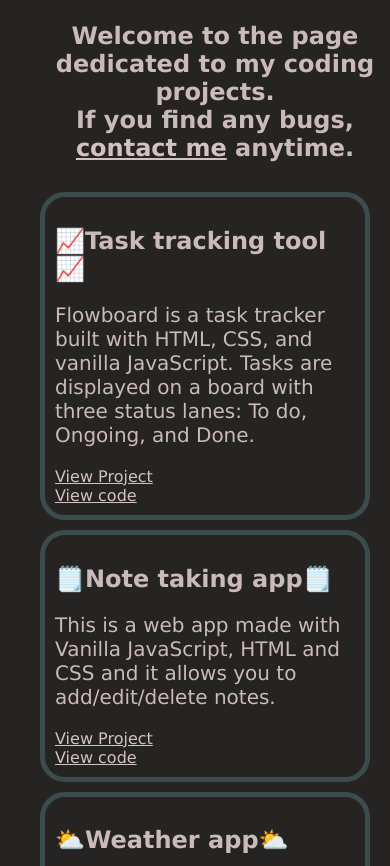
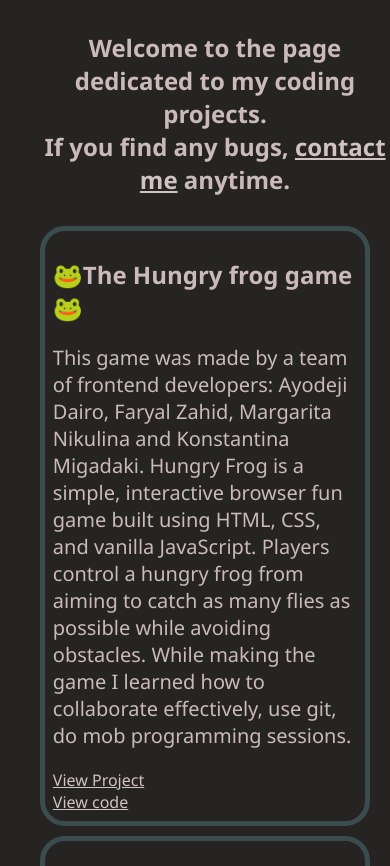
Before and after one commit to filisa/my_coding_projects, a plain HTML site: page index.html in a window 390 px wide. Shown: the part 163-1029 px from the top of the page. Drawn offline with Linux system fonts and the light colour scheme; a script that the page names is missing.

Commit message:
added two new projects!

```diff
--- a/index.html
+++ b/index.html
@@ -24,6 +24,29 @@
 		</h2>
 		<main>
 			<section id="projects">
+				<div>
+					<h2>🐸The Hungry frog game🐸</h2>
+					<p>
+						This game was made by a team of frontend developers: Ayodeji Dairo,
+						Faryal Zahid, Margarita Nikulina and Konstantina Migadaki. Hungry
+						Frog is a simple, interactive browser fun game built using HTML,
+						CSS, and vanilla JavaScript. Players control a hungry frog from
+						aiming to catch as many flies as possible while avoiding obstacles.
+						While making the game I learned how to collaborate effectively, use
+						git, do mob programming sessions.
+					</p>
+					<a
+						href="https://filisa.github.io/team-4-fun-game-project/"
+						target="_blank"
+						>View Project</a
+					>
+					<br />
+					<a
+						href="https://github.com/filisa/team-4-fun-game-project"
+						target="_blank"
+						>View code</a
+					>
+				</div>
 				<div>
 					<h2>📈Task tracking tool📈</h2>
 					<p>
@@ -115,7 +138,24 @@
 						>View code</a
 					>
 				</div>
-
+				<div>
+					<h2>Restaurant ordering app</h2>
+					<p>
+						A mobile-first restaurant ordering app built as a study project. It
+						lets you browse a sample menu, add dishes to an order, remove them,
+						see the total, and enter details to complete the demo checkout.
+						Built with vanilla JS, CSS, HTML.
+					</p>
+					<a href="https://tiny-granita-49d34c.netlify.app/" target="_blank"
+						>View Project</a
+					>
+					<br />
+					<a
+						href="https://github.com/filisa/restaurant-ordering-app"
+						target="_blank"
+						>View code</a
+					>
+				</div>
 				<div>
 					<h2>+The good old calculator+</h2>
 					<p>
--- a/styles.css
+++ b/styles.css
@@ -2,8 +2,9 @@
 	box-sizing: border-box;
 }
 
-body, html {
-    font-family:'Lucida Sans', 'Lucida Sans Regular', 'Lucida Grande', 'Lucida Sans Unicode', Geneva, Verdana, sans-serif;
+body,
+html {
+	font-family: "Segoe UI", Tahoma, Geneva, Verdana, sans-serif;
 	margin: 0;
 	padding: 0;
 	background-color: #262323;
@@ -15,8 +16,8 @@ body, html {
 	color: rgb(202, 186, 186);
 }
 @font-face {
-    font-family: 'Pixelify Sans';
-    src: url('./PixelifySans-Regular.ttf') format('truetype');
+	font-family: "Pixelify Sans";
+	src: url("./PixelifySans-Regular.ttf") format("truetype");
 	font-display: swap;
 }
 
@@ -28,15 +29,15 @@ p {
 	font-size: 20px;
 }
 @font-face {
-    font-family: 'Caveat';
-    src: url('Caveat-VariableFont_wght.ttf') format('truetype');
+	font-family: "Caveat";
+	src: url("Caveat-VariableFont_wght.ttf") format("truetype");
 	font-display: swap;
 }
 
 div {
 	margin-top: 10px;
 	border: 5px solid rgb(59, 76, 79);
-    padding: 10px;
+	padding: 2vw;
 	max-width: 1000px;
 	margin-right: 20px;
 	border-radius: 25px;
```
Lines whose indentation alone changed are shown as unchanged.
